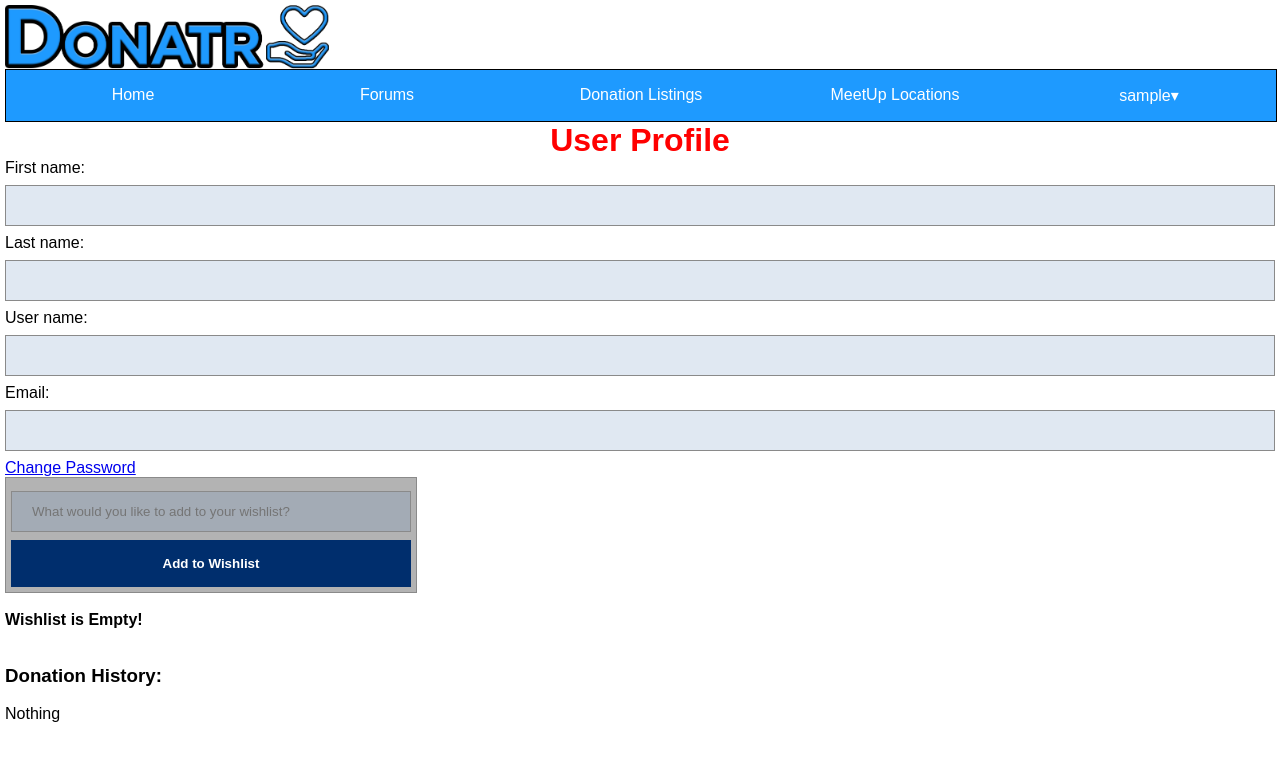
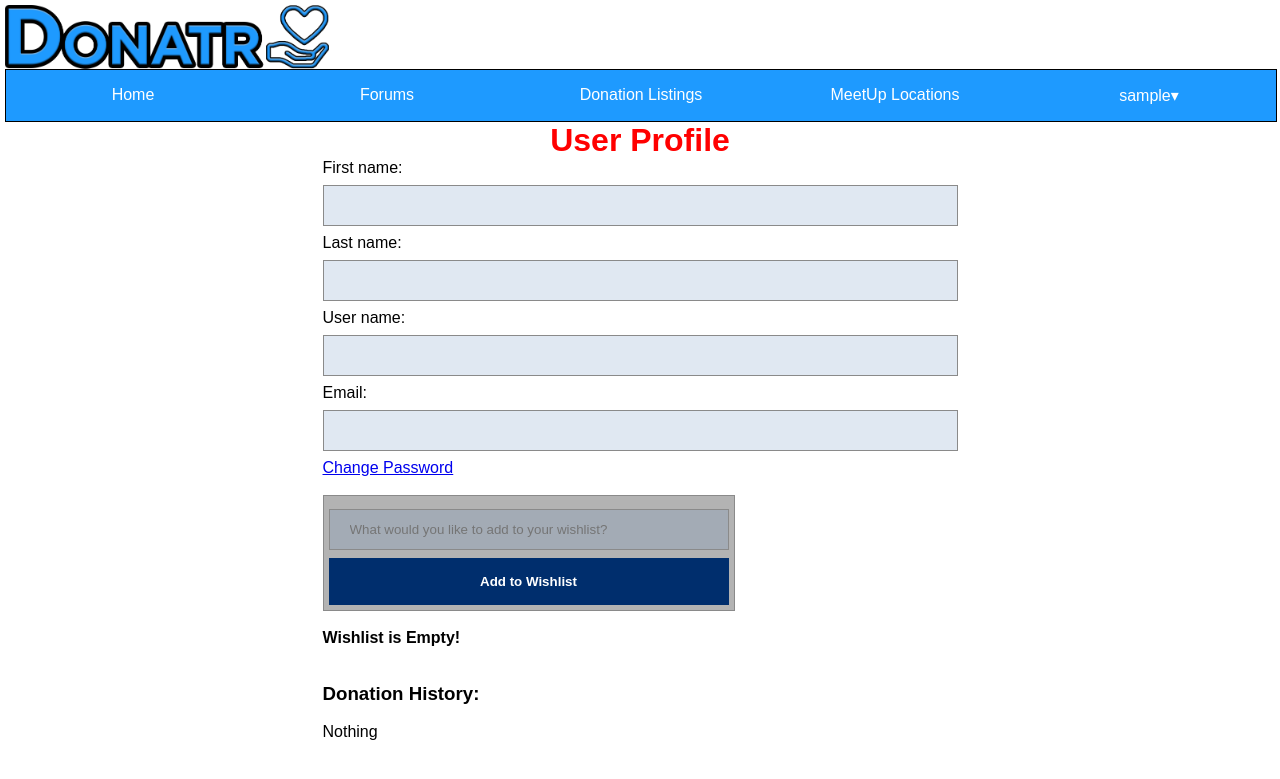
Before and after one commit to CSCI-150-LAB/Team4Repo, a PHP site: page /pageProfile.php in a window 1280 px wide. Shown: the top 779 px of the page. Run offline with PHP 8.4, Linux system fonts and the light colour scheme; the visitor is signed in with stand-in values (Sample User, id 1); data that the repository does not hold is empty.

Commit message:
Update Profile Page CSS

```diff
--- a/CSCI150_Project_Pages/mainStyleSheet.css
+++ b/CSCI150_Project_Pages/mainStyleSheet.css
@@ -142,6 +142,11 @@ body {
 
 .mainHolder {
     padding-bottom: 12px;
+}
+
+.profilePage {
+    margin: auto;
+    width: 50%;
 }
 
 table, th, td {
--- a/CSCI150_Project_Pages/pageProfile.php
+++ b/CSCI150_Project_Pages/pageProfile.php
@@ -54,7 +54,7 @@
 						}
 					</script>
 				</div>
-
+				<br>
 				<div class="wishlistHolder">
 					<?php
 						if($OwnPage){
@@ -72,6 +72,7 @@
 							$sql_wishlist = "SELECT wishlist_items FROM wishlist_base WHERE user_ID=$user";
 							$result_wishlist = mysqli_query($conn, $sql_wishlist);
 							if(mysqli_num_rows($result_wishlist)>0){
+								echo "<br>";
 								echo 'Wishlist: ', "<br>";
 								$x = 0;
 								while($row = mysqli_fetch_assoc($result_wishlist)){
```
